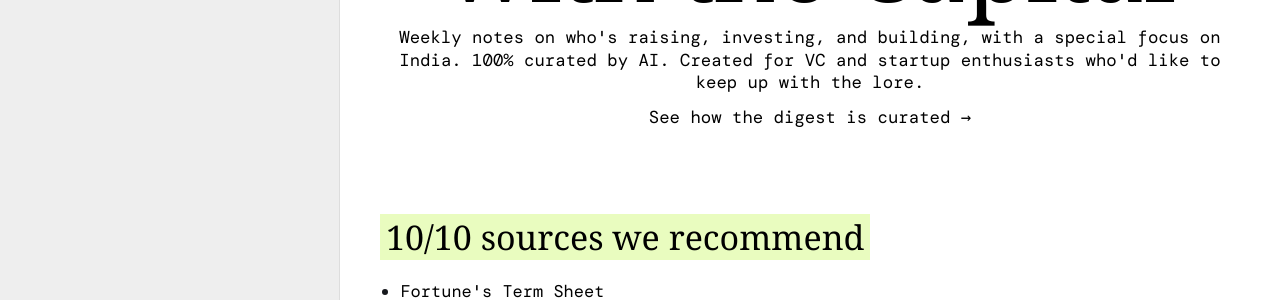
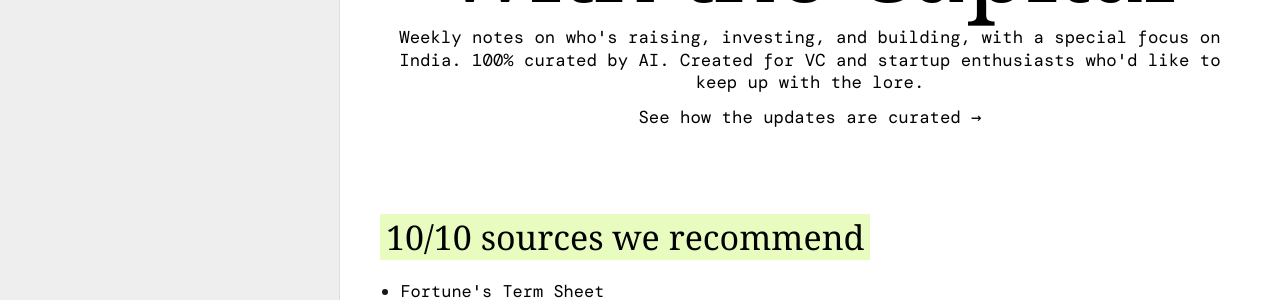
Before and after one commit to pgwrites/keeping-up-with-the-capital, a Jekyll site: the page built from index.html, in a window 1280 px wide and 1062 px high. Shown: the part 331-631 px from the top of the window. Built offline with Jekyll 4.4.1, drawn with Linux system fonts in a browser that asks for light colours; some web fonts are replaced.

Commit message:
Rename curated link to 'See how the updates are curated' on homepage and edition footer (preview, not merged)
Co-Authored-By: Claude Opus 5.5 <noreply@anthropic.com>
Claude-Session: https://claude.ai/code/session_01Uh5sRbSB5XBanknDX5XWch

```diff
--- a/_includes/footer.html
+++ b/_includes/footer.html
@@ -1 +1 @@
-<footer class="foot">Weekly notes on venture capital and startups for enthusiasts, with a focus on India. Curated by AI, not investment advice.<br><a href="{{ '/methodology/' | relative_url }}">See how the digest is curated →</a></footer>
+<footer class="foot">Weekly notes on venture capital and startups for enthusiasts, with a focus on India. Curated by AI, not investment advice.<br><a href="{{ '/methodology/' | relative_url }}">See how the updates are curated →</a></footer>
--- a/index.html
+++ b/index.html
@@ -7,7 +7,7 @@ description: "Weekly notes on who's raising, investing, and building, with a spe
   <header class="mast mast-home">
     <a class="mast-title" href="{{ '/' | relative_url }}" style="text-decoration:none"><span class="mt-lines">Keeping Up <img class="mast-globe" src="{{ '/assets/img/logo.png' | relative_url }}" alt="" width="42" height="48"><br>with the Capital</span></a>
     <p class="sub">Weekly notes on who's raising, investing, and building, with a special focus on India. 100% curated by AI. Created for VC and startup enthusiasts who'd like to keep up with the lore.</p>
-    <p class="sub home-curated"><a href="{{ '/methodology/' | relative_url }}">See how the digest is curated →</a></p>
+    <p class="sub home-curated"><a href="{{ '/methodology/' | relative_url }}">See how the updates are curated →</a></p>
   </header>
   <section class="home-recs">
     <h2><mark>10/10 sources we recommend</mark></h2>
```
